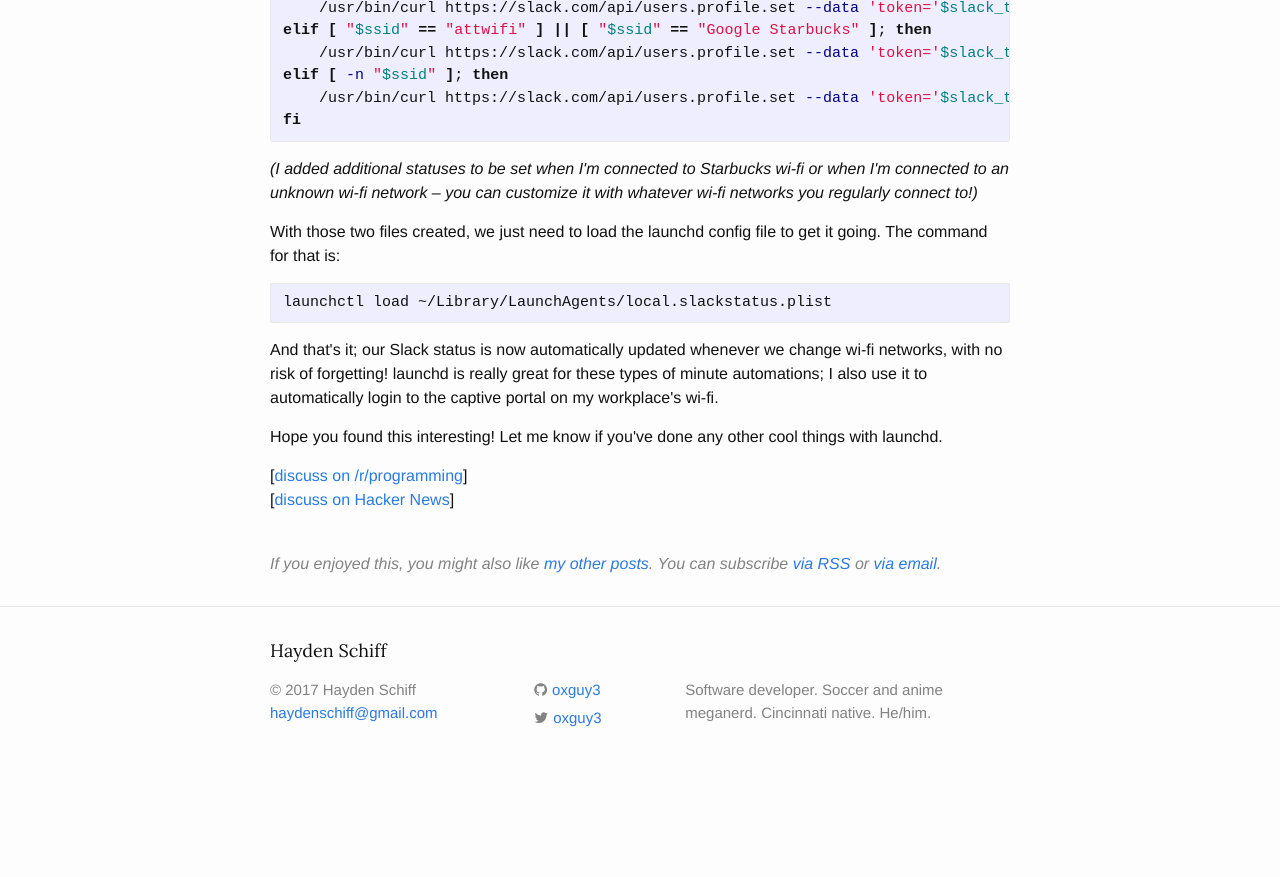
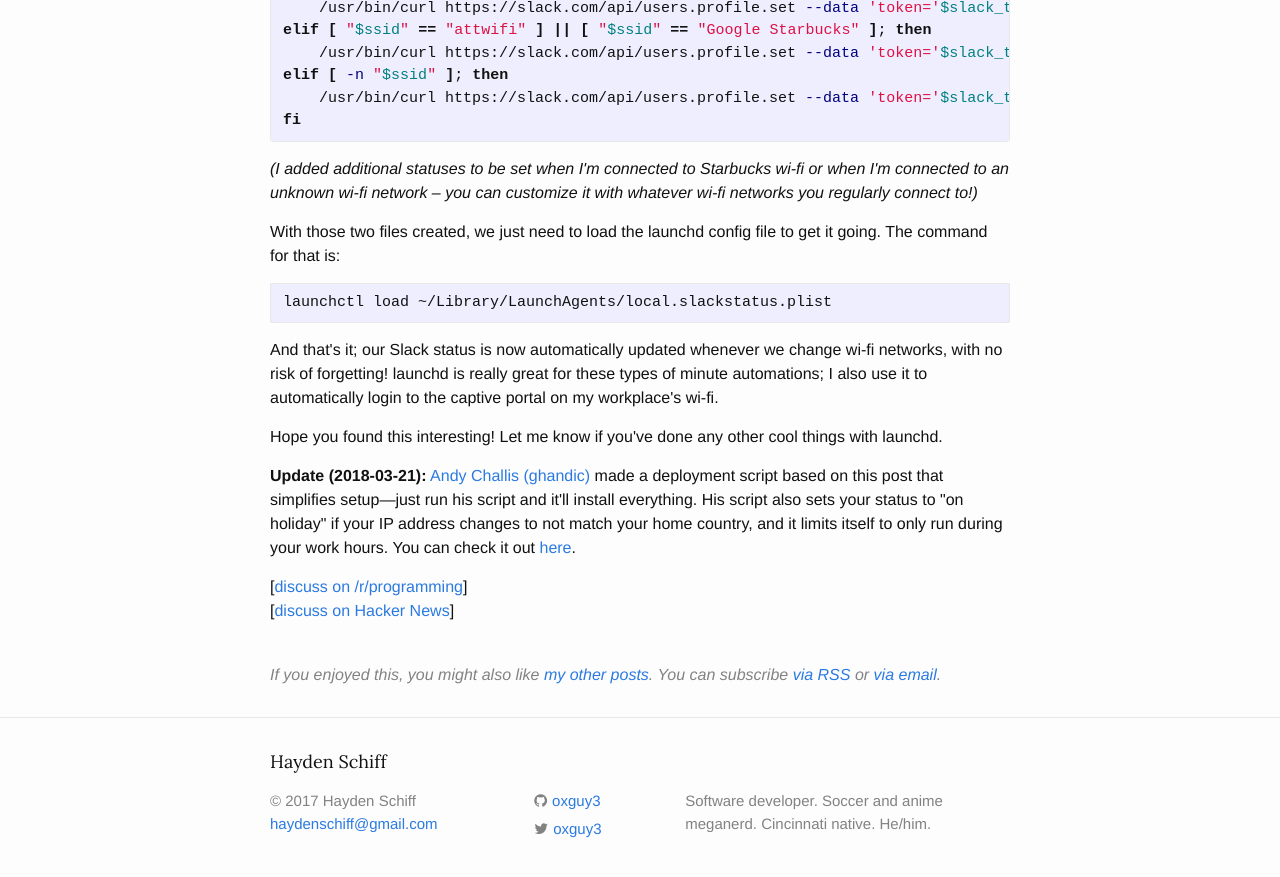
Before and after one commit to oxguy3/schiff.io, a Jekyll site: the page built from _posts/2017-08-31-automating-slack-status-launchd.md, in a window 1280 px wide and 900 px high, scrolled down 4444 px. Shown: the top 877 px of the window. Built offline with Jekyll 4.4.1, drawn with Linux system fonts in a browser that asks for light colours; before the commit the page ends 5233 px from its top, so only the background shows below that.

Commit message:
slack status update: added link to deployment script

```diff
--- a/_posts/2017-08-31-automating-slack-status-launchd.md
+++ b/_posts/2017-08-31-automating-slack-status-launchd.md
@@ -182,5 +182,7 @@ And that's it; our Slack status is now automatically updated whenever we change
 
 Hope you found this interesting! Let me know if you've done any other cool things with launchd.
 
+**Update (2018-03-21):** [Andy Challis (ghandic)](https://andrewchallis.co.uk/) made a deployment script based on this post that simplifies setup—just run his script and it'll install everything. His script also sets your status to "on holiday" if your IP address changes to not match your home country, and it limits itself to only run during your work hours. You can check it out [here](https://github.com/ghandic/slack_integrations/blob/master/update_status_via_wifi.sh).
+
 [[discuss on /r/programming](https://www.reddit.com/r/programming/comments/6x9fx0/automating_my_slack_status_with_launchd/)]
 [[discuss on Hacker News](https://news.ycombinator.com/item?id=15143489)]
```
